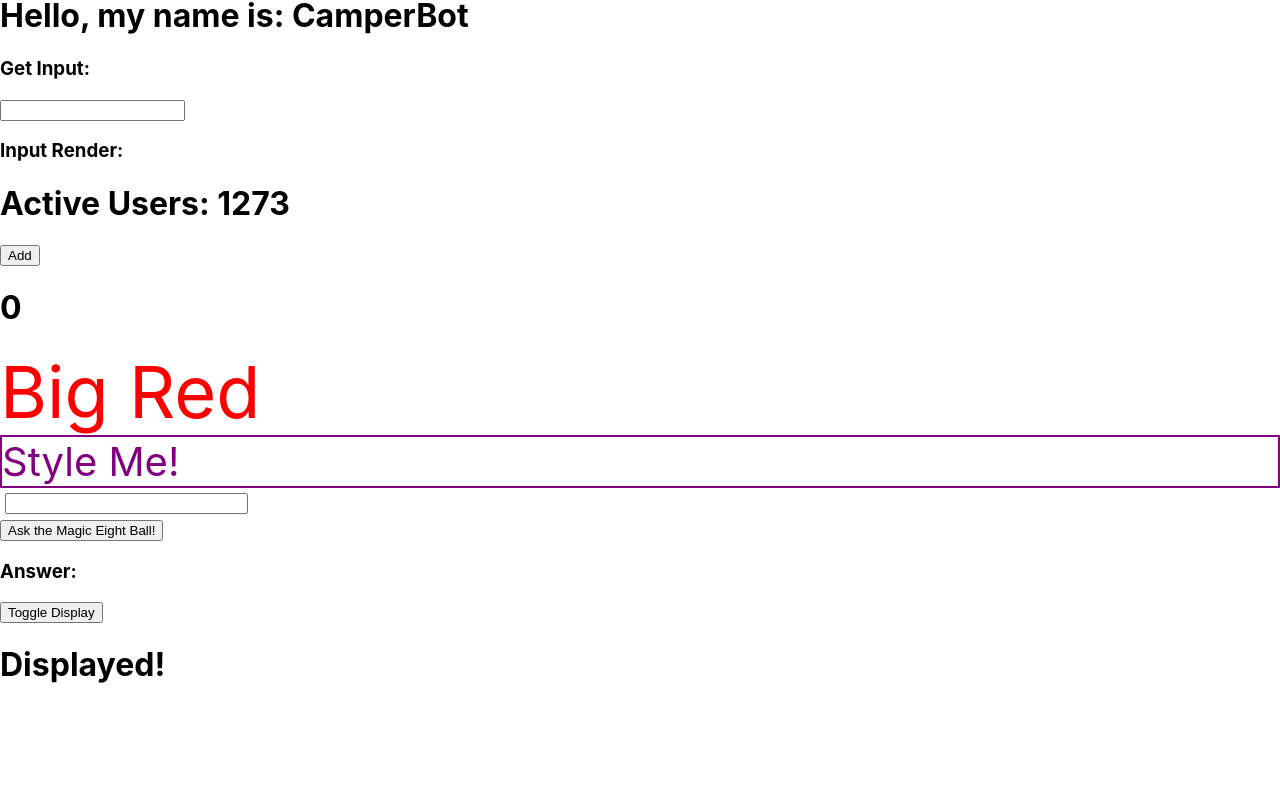
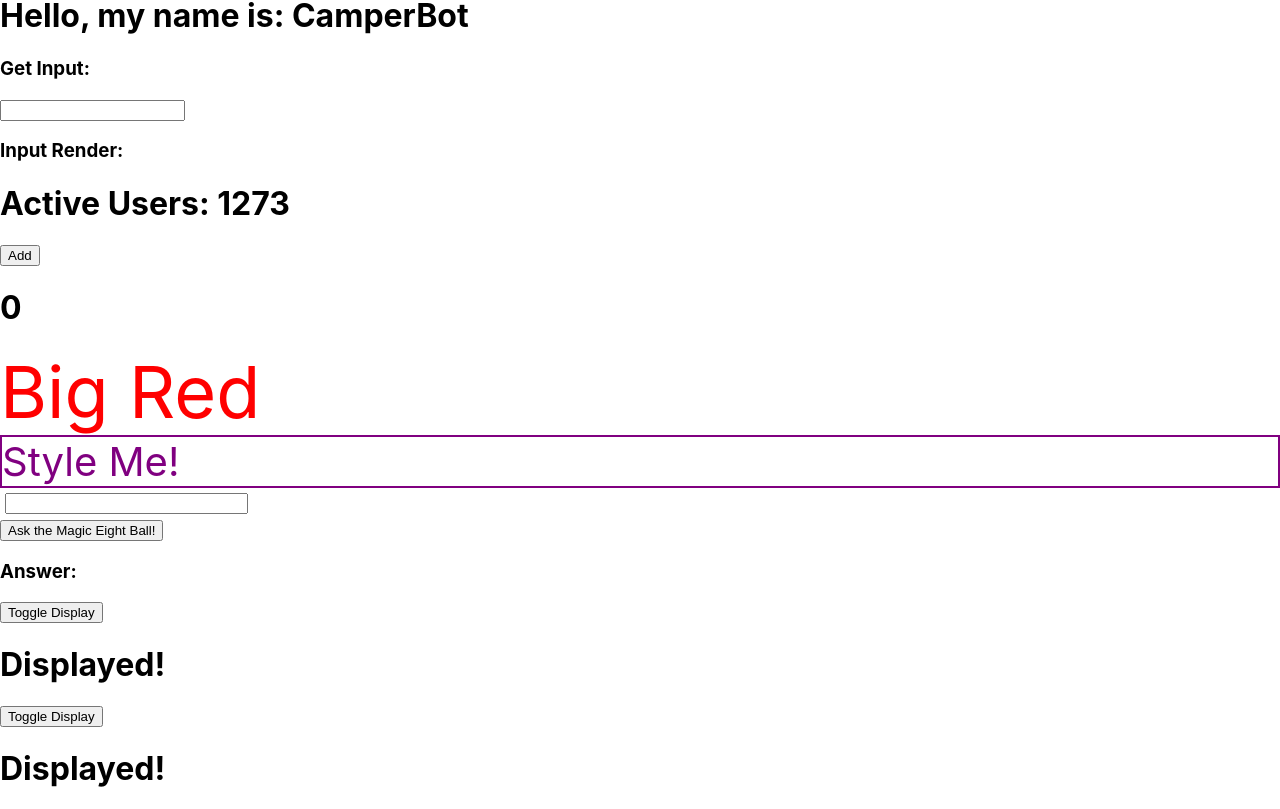
Before and after one commit to mars-rei/freecodecamp, a React (Create React App) app in the folder frontEndDevelopmentLibraries/4-react/: page / in a window 1280 px wide. Shown: the part 1480-2289 px from the top of the page. Before the commit the page ends 2185 px from the top, so only its background shows below. Built offline with nearby package versions, Linux system fonts and the light colour scheme.

Commit message:
lesson 40

```diff
--- a/frontEndDevelopmentLibraries/4-react/src/App.js
+++ b/frontEndDevelopmentLibraries/4-react/src/App.js
@@ -741,6 +741,39 @@ class RenderIfElse extends React.Component {
 };
 
 
+// lesson 40
+class ConciseConditional extends React.Component {
+  constructor(props) {
+    super(props);
+    this.state = {
+      display: true
+    }
+    this.toggleDisplay = this.toggleDisplay.bind(this);
+  }
+  toggleDisplay() {
+    this.setState(state => ({
+      display: !state.display
+    }));
+  }
+  render() {
+    if (this.state.display && <h1>Displayed!</h1>) {
+      return (
+       <div>
+         <button onClick={this.toggleDisplay}>Toggle Display</button>
+         <h1>Displayed!</h1>
+       </div>
+    );
+    } else {
+      return (
+       <div>
+         <button onClick={this.toggleDisplay}>Toggle Display</button>
+       </div>
+    );
+    }
+  }
+};
+
+
   return (
     <div>
       {JSX}
@@ -793,6 +826,8 @@ class RenderIfElse extends React.Component {
       <MagicEightBall />
 
       <RenderIfElse />
+
+      <ConciseConditional />
     </div>
   );
 }
```
